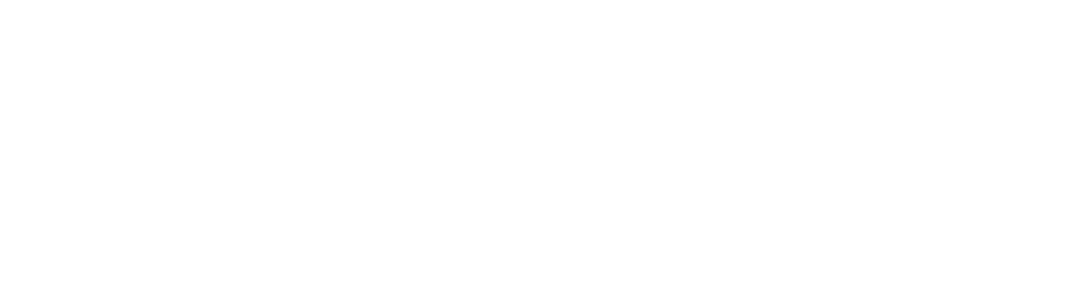
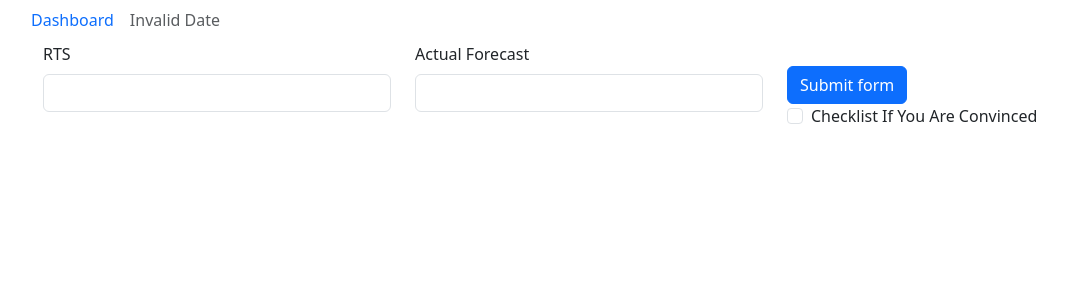
Before and after one commit to arrorobbi/alog.app, a React (Create React App) app: page /forecast/1 in a window 1280 px wide. Before the commit this address had no page. Shown: the top 300 px of the page, without its empty margins (51-1118 px from the left). Built offline with nearby package versions, Linux system fonts and the light colour scheme; no server answers.

Commit message:
feat: edit detail

```diff
--- a/src/App.js
+++ b/src/App.js
@@ -9,6 +9,7 @@
 import React from 'react'
 import ForecastPage from './pages/forecast';
 import GraphicPage from './pages/graphics';
+import Details from './pages/details';
 
 
 function App() {
@@ -18,6 +19,7 @@
     <Routes>
         <Route path='/' element={<ForecastPage/>} />
         <Route path='/graphics' element={<GraphicPage/>} />
+        <Route path='/forecast/:id' element={<Details/>} />
     </Routes>
     </BrowserRouter>
   )
--- /dev/null
+++ b/src/components/link/link.js
@@ -0,0 +1,13 @@
+import { Link } from "react-router-dom";
+import link from "../../lib/link";
+
+export default function Clink({ data, params }) {
+  return (
+    <Link
+      to={link(params)}
+      style={{ color: "#000000", textDecoration: "none" }}
+    >
+      {data}
+    </Link>
+  );
+}
--- /dev/null
+++ b/src/pages/details.js
@@ -0,0 +1,98 @@
+import axios from "axios";
+import { React, useState, useEffect } from "react";
+import { Container } from "react-bootstrap";
+import { useParams } from "react-router-dom";
+import Button from "react-bootstrap/Button";
+import Form from "react-bootstrap/Form";
+import Nav from "react-bootstrap/Nav";
+import { date } from "../lib/date";
+import Col from "react-bootstrap/Col";
+import Row from "react-bootstrap/Row";
+
+export default function Details() {
+  const { id } = useParams();
+  const today = new Date();
+
+  const [forecast, setForecast] = useState();
+
+  const [validated, setValidated] = useState(false);
+  useEffect(() => {
+    async function getOne(id) {
+      await axios.get(`http://localhost:9000/forecast/${id}`).then((res) => {
+        console.log(res.data.payload);
+        setForecast(res.data.payload);
+      });
+    }
+    getOne(id);
+  }, []);
+
+  const handleSubmit = (event) => {
+    const form = event.currentTarget;
+    if (form.checkValidity() === false) {
+      event.preventDefault();
+      event.stopPropagation();
+    }
+    setValidated(true);
+    if (
+      event.target[3].checked === true &&
+      date(forecast?.date) === date(today)
+    ) {
+      axios
+        .patch(`http://localhost:9000/forecast/${id}`, {
+          actual_forecast: +event.target[1].value,
+        })
+        .then((res) => {
+          console.log("Data updated successfully:", res.data);
+        })
+        .catch((err) => {
+          console.error("Error updating data:", err);
+        });
+    }
+  };
+
+  return (
+    <Container>
+      <Nav variant="underline" defaultActiveKey="/home">
+        <Nav.Item>
+          <Nav.Link href="/">Dashboard</Nav.Link>
+        </Nav.Item>
+        <Nav.Item>
+          <Nav.Link eventKey="disabled" disabled>
+            {date(forecast?.date)}
+          </Nav.Link>
+        </Nav.Item>
+      </Nav>
+      <Container>
+        {/* <h1>{forecast?.date}</h1>
+      <h1>{id}</h1> */}
+        <Form noValidate validated={validated} onSubmit={handleSubmit}>
+          <Row className="mb-3">
+            <Form.Group as={Col} md="4" controlId="validationCustom01">
+              <Form.Label>RTS</Form.Label>
+              <Form.Control type="number" defaultValue={forecast?.RTS} />
+              <Form.Control.Feedback>Looks good!</Form.Control.Feedback>
+            </Form.Group>
+            <Form.Group as={Col} md="4" controlId="validationCustom02">
+              <Form.Label>Actual Forecast</Form.Label>
+              <Form.Control
+                required
+                type="number"
+                defaultValue={forecast?.actual_forecast}
+              />
+              <Form.Control.Feedback>Looks good!</Form.Control.Feedback>
+            </Form.Group>
+            <Form.Group as={Col} className="mt-4">
+              <Button type="submit">Submit form</Button>
+              <Form.Check
+                required
+                label="Checklist If You Are Convinced"
+                feedback="You must agree before submitting."
+                feedbackType="invalid"
+              />
+            </Form.Group>
+          </Row>
+        </Form>
+      </Container>
+    </Container>
+  );
+}
--- a/src/pages/forecast.js
+++ b/src/pages/forecast.js
@@ -1,17 +1,17 @@
-import axios from 'axios';
-import {React, useState, useEffect} from 'react'
-import { Container, Nav } from 'react-bootstrap';
-import Button from 'react-bootstrap/Button';
-import Col from 'react-bootstrap/Col';
-import Form from 'react-bootstrap/Form';
-import Row from 'react-bootstrap/Row';
-import Table from 'react-bootstrap/Table';
-import { Link } from 'react-router-dom';
-import GraphicPage from './graphics';
-import link from '../lib/link';
+import axios from "axios";
+import { React, useState, useEffect } from "react";
+import { Container, Nav } from "react-bootstrap";
+import Button from "react-bootstrap/Button";
+import Col from "react-bootstrap/Col";
+import Form from "react-bootstrap/Form";
+import Row from "react-bootstrap/Row";
+import Table from "react-bootstrap/Table";
+import { Link } from "react-router-dom";
+import GraphicPage from "./graphics";
+import link from "../lib/link";
+import Clink from "../components/link/link";
 
 function FormExample() {
-
   const [validated, setValidated] = useState(false);
 
   // get data form before post to api
@@ -21,29 +21,29 @@
       event.preventDefault();
       event.stopPropagation();
     }
-    setValidated(true)
-    if(event.target[2].checked === true) {
+    setValidated(true);
+    if (event.target[2].checked === true) {
       axios({
-        method: 'post',
-        url: 'http://localhost:9000/forecast',
+        method: "post",
+        url: "http://localhost:9000/forecast",
         data: {
           RTS: +event.target[0].value,
-          actual_forecast: +event.target[1].value
-        }
-      })
+          actual_forecast: +event.target[1].value,
+        },
+      });
     }
   };
 
-  const date = (data) =>{
+  const date = (data) => {
     const date = new Date(data);
     const dateWithoutTime = date.toDateString();
-    return dateWithoutTime
-  }
+    return dateWithoutTime;
+  };
 
   const [forecast, setForecast] = useState([]);
   useEffect(() => {
     axios.get("http://localhost:9000/forecast/dashboard").then((res) => {
-      setForecast(res.data.payload.rows)
+      setForecast(res.data.payload.rows);
     });
   }, []);
 
@@ -52,10 +52,11 @@
       <Nav>
         <Nav variant="underline" defaultActiveKey="/home">
           <Nav.Item>
-        <Nav.Link eventKey="link-1"><Link to='/' style={{color:'#000000',textDecoration: 'none'}}>Dashboard</Link></Nav.Link>
-      </Nav.Item>
-      <Nav.Item>
-      <Nav.Link><Link to='/graphics' style={{color:'#000000',textDecoration: 'none'}}>Charts</Link></Nav.Link>
+            <Nav.Link eventKey="link-1">
+              <Link to="/" style={{ color: "#000000", textDecoration: "none" }}>
+                Dashboard
+              </Link>
+            </Nav.Link>
           </Nav.Item>
         </Nav>
       </Nav>
@@ -64,19 +65,12 @@
         <Row className="mb-3">
           <Form.Group as={Col} md="4" controlId="validationCustom01">
             <Form.Label>RTS</Form.Label>
-          <Form.Control
-            required
-            type="number"
-            placeholder="RTS"
-          />
+            <Form.Control required type="number" placeholder="RTS" />
             <Form.Control.Feedback>Looks good!</Form.Control.Feedback>
           </Form.Group>
           <Form.Group as={Col} md="4" controlId="validationCustom02">
             <Form.Label>Actual Forecast</Form.Label>
-          <Form.Control
-            type="number"
-            placeholder="Actual Forecast"
-          />
+            <Form.Control type="number" placeholder="Actual Forecast" />
             <Form.Control.Feedback>Looks good!</Form.Control.Feedback>
           </Form.Group>
         </Row>
@@ -106,59 +100,40 @@
             </tr>
           </thead>
           <tbody className="text-center">
-    {forecast.map((data,i) => (
-        <tr>
-          <td key={data.id}>
-          <Link to={link(data.id)} style={{color:'#000000',textDecoration: 'none'}}>
-            {i+1}
-          </Link>
+            {forecast.map((data, i) => (
+              <tr key={data.id}>
+                <td>
+                  <Clink data={i + 1} params={data.id} />
                 </td>
                 <td>
-          <Link to={link(data.id)} style={{color:'#000000',textDecoration: 'none'}}>
-            {date(data.date)}
-          </Link>
+                  <Clink data={date(data.date)} params={data.id} />
                 </td>
                 <td>
-          <Link to={link(data.id)} style={{color:'#000000',textDecoration: 'none'}}>
-            {data.week}
-          </Link>
+                  <Clink data={data.week} params={data.id} />
                 </td>
                 <td>
-          <Link to={link(data.id)} style={{color:'#000000',textDecoration: 'none'}}>
-            {data.RTS}
-          </Link>
+                  <Clink data={data.RTS} params={data.id} />
                 </td>
                 <td>
-          <Link to={link(data.id)} style={{color:'#000000',textDecoration: 'none'}}>
-            {data.upper}%
-          </Link>
+                  <Clink data={data.upper + "%"} params={data.id} />
                 </td>
                 <td>
-          <Link to={link(data.id)} style={{color:'#000000',textDecoration: 'none'}}>
-            {data.forecast}
-          </Link>
+                  <Clink data={data.forecast} params={data.id} />
                 </td>
                 <td>
-          <Link to={link(data.id)} style={{color:'#000000',textDecoration: 'none'}}>
-            {data.actual_forecast}
-          </Link>
+                  <Clink data={data.actual_forecast} params={data.id} />
                 </td>
                 <td>
-          <Link to={link(data.id)} style={{color:'#000000',textDecoration: 'none'}}>
-            {data.actual_upper}%
-          </Link>
+                  <Clink data={data.actual_upper + "%"} params={data.id} />
                 </td>
                 <td>
-          <Link to={link(data.id)} style={{color:'#000000',textDecoration: 'none'}}>
-            {data.manpower}
-          </Link>
+                  <Clink data={data.manpower} params={data.id} />
                 </td>
               </tr>
             ))}
           </tbody>
         </Table>
       </Container>
-
     </Container>
   );
 }
```
Also changed, not shown: src/api/api.js (added, +7 -0 lines), tailwind.config.js (added, +8 -0 lines), 1 other file (tests, documents, lock files or other folders). Lines whose indentation alone changed are shown as unchanged.
